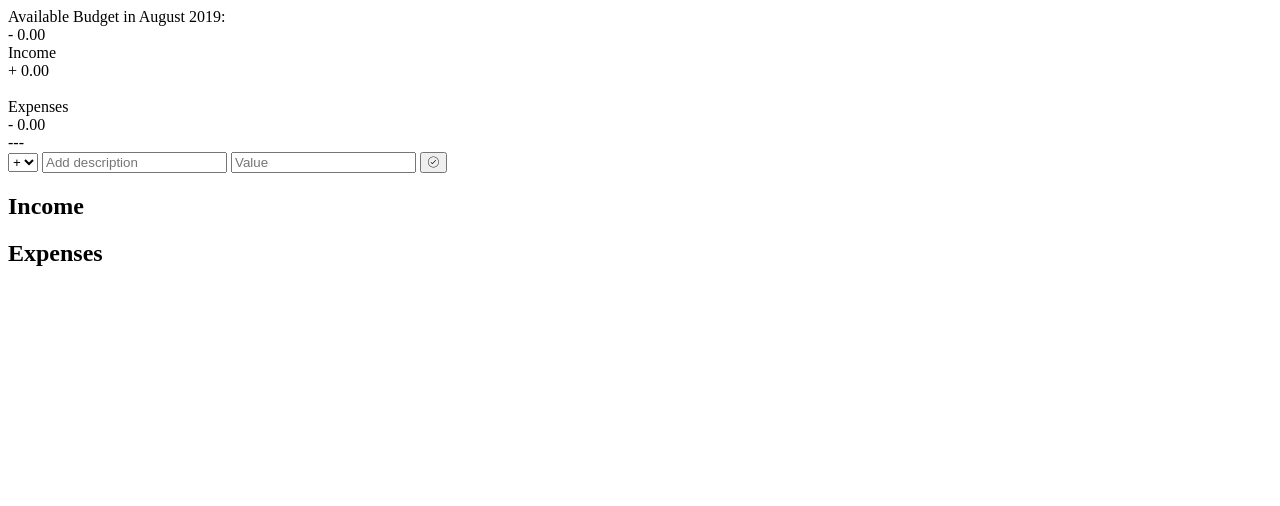
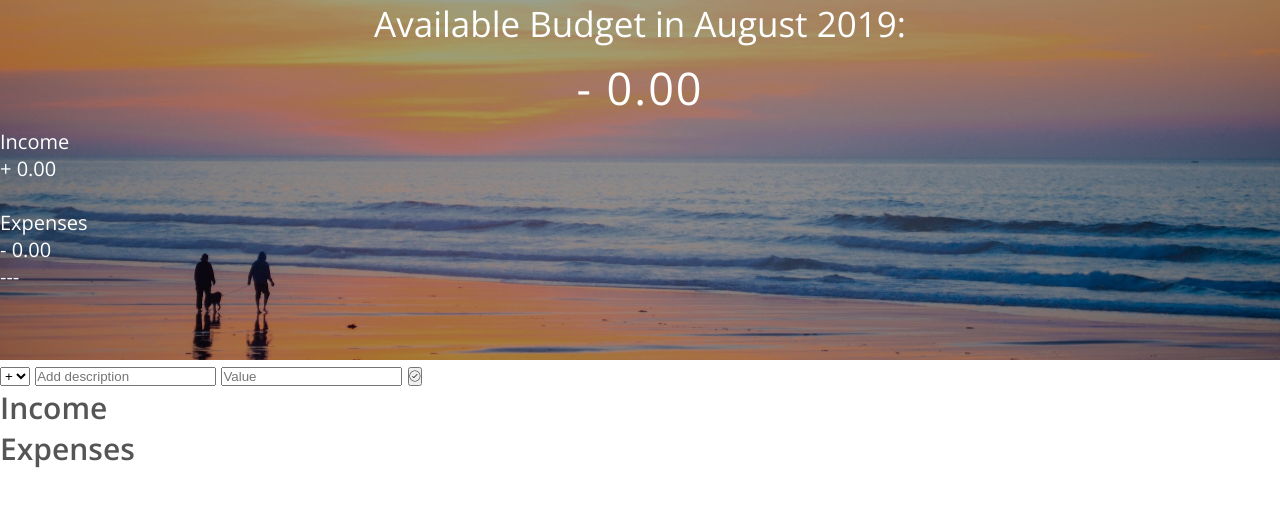
Before and after one commit to magacula/OnABudget, a plain HTML site: page index.html in a window 1280 px wide. Shown: the top 506 px of the page. Drawn offline with nearby package versions, Linux system fonts and the light colour scheme.

Commit message:
added css and some cleaner UI fixes

```diff
--- a/app.js
+++ b/app.js
@@ -9,7 +9,7 @@ var budgetController = (function() {
     this.percentage = -1;
   };
 
-  // Function calculates percentage
+  // Function calculates percentage of total income
   Expense.prototype.calculatePercentages = function (totalIncome) {
     if (totalIncome > 0) {
       this.percentage = Math.round((this.value / totalIncome) * 100);
@@ -38,6 +38,7 @@ var budgetController = (function() {
     data.allItems[type].forEach(function (curr) {
       sum += curr.value;
     });
+
     data.totals[type] = sum;  // stores the sum into totals object
   };
 
@@ -90,7 +91,7 @@ var budgetController = (function() {
 
       // Loop over all elements in inc & exp Array using map
       // Returns a brand new array
-      var ids = data.allItems[type].map(function (current) {
+      ids = data.allItems[type].map(function (current) {
         return current.id;
       });
 
@@ -99,7 +100,7 @@ var budgetController = (function() {
 
       // if the element exists in the array
       if (index !== -1) {
-        data.allItems[type].splice(index, 1) //splice used to remove elements. splice(position where we want to start deleting, # of elements we want to delete)
+        data.allItems[type].splice(index, 1); //splice used to remove elements. splice(position where we want to start deleting, # of elements we want to delete)
       }
 
     },
@@ -210,9 +211,18 @@ var UIController = (function() {
     return (type === 'exp' ? sign = '-' : sign = '+') + ' ' + int + '.' + dec;
   };
 
+  // This function is a for loop, after each iteration it will call callback function
+  // Callback function has parameters (current, index)
+  // Reuseable code for the rest of program if needed
+  var nodeListForEach = function (list, callback) {
+    for (var i = 0; i < list.length; i++) {
+      callback(list[i], i);
+    }
+  };
+
   return {
     // Function that gets input values from user & is returned
-    getInput: function() {
+    getInput: function () {
       return {
         // Creates and returns an object of all 3 input values
         type: document.querySelector(DOMstrings.inputType).value, // Will be either inc or exp
@@ -230,7 +240,7 @@ var UIController = (function() {
         html = '<div class="item clearfix" id="inc-%id%"><div class="item__desciption">%description%</div><div class="right clearfix"><div class="item__value">%value%</div><div class="item__delete"><button class="item__delete--btn"><i class="ion-ios-close-outline"></i></button></div></div></div>';
       } else {
         element = DOMstrings.expensesContainer;
-        html = '<div class="item clearfix" id="exp-%id%"><div class="item__desciption">%description%</div><div class="right clearfix"><div class="item__value">%value%</div><div class="item__percentage">%percentage%</div><div class="item__delete"><button class="item__delete--btn"><i class="ion-ios-close-outline"></i></button></div></div></div>'
+        html = '<div class="item clearfix" id="exp-%id%"><div class="item__desciption">%description%</div><div class="right clearfix"><div class="item__value">%value%</div><div class="item__percentage">%percentage%</div><div class="item__delete"><button class="item__delete--btn"><i class="ion-ios-close-outline"></i></button></div></div></div>';
       }
 
       // Function that replaces the placeholder text with some actual data
@@ -290,16 +300,6 @@ var UIController = (function() {
       // variable that stores all percent labels
       var fields = document.querySelectorAll(DOMstrings.ExpPercLabel);
 
-      // This function is a for loop, after each iteration it will call callback function
-      // Callback function has parameters (current, index)
-      // Reuseable code for the rest of program if needed
-      var nodeListForEach = function (list, callback) {
-        for (var i = 0; i < list.length; i++) {
-          callback(list[i], i);
-          console.log(i);
-        }
-      };
-
       // Function that passes callback function & adds HTML to UI
       nodeListForEach(fields, function (current, index) {
         if (percentages[index] > 0) {
@@ -328,10 +328,26 @@ var UIController = (function() {
       document.querySelector(DOMstrings.dateLabel).textContent = months[month] + ' ' + year; // placeholder html is replaced with current year string
     },
 
+    // Function that changes color depending on income or expense
+    changedType: function () {
+      var fields = document.querySelectorAll(
+        DOMstrings.inputType + ',' +
+        DOMstrings.inputDescription + ',' +
+        DOMstrings.inputValue);
+
+      //  Changes colors
+      nodeListForEach(fields, function (curr) {
+        curr.classList.toggle('red-focus'); //toggle adds the red-focus class when its not there. Also removes it when it is there
+      });
+
+      document.querySelector(DOMstrings.inputBtn).classList.toggle('red');
+
+    },
+
     // Function that gets & returns the object DOMstrings
     getDOMstrings: function() {
       return DOMstrings;
-    },
+    }
   };
 })();
 
@@ -354,6 +370,9 @@ var controller = (function(budgetCtrl, UICtrl) {
     });
     // Deletes events
     document.querySelector(DOM.container).addEventListener('click', ctrlDeleteItem);
+
+    // creates a changed event to change colors of events
+    document.querySelector(DOM.inputType).addEventListener('change', UICtrl.changedType);
   };
 
 
--- a/index.html
+++ b/index.html
@@ -5,7 +5,7 @@
   <meta charset="UTF-8">
   <link href="https://fonts.googleapis.com/css?family=Open+Sans:100,300,400,600" rel="stylesheet" type="text/css">
   <link href="http://code.ionicframework.com/ionicons/2.0.1/css/ionicons.min.css" rel="stylesheet" type="text/css">
-  <link type="text/css" rel="stylesheet" href="style.css">
+  <link href="style.css" type="text/css" rel="stylesheet">
   <title>OnABudget</title>
 </head>
 
@@ -58,7 +58,6 @@
         <!-- displays the income objects that were created  -->
         <div class="income__list">
 
-
           <!--
           <div class="item clearfix" id="income-0">
             <div class="item__desciption">Salary</div>
@@ -72,11 +71,6 @@
             </div>
           </div>
           -->
-
-
-
-
-
 
         </div>
       </div>
@@ -99,22 +93,10 @@
           </div>
           -->
 
-
-
         </div>
       </div>
-
-
-
-
     </div>
   </div>
-
-
-
-
-
-
 
   <script src="app.js"></script>
 </body>
--- a/style.css
+++ b/style.css
@@ -0,0 +1,54 @@
+/********** GENERAL **********/
+/****************************/
+* {
+    margin: 0;
+    padding: 0;
+    box-sizing: border-box;
+}
+
+body {
+    color: #555;
+    font-family: Open Sans;
+    font-size: 20px;
+    position: relative;
+    height: 400vh;
+    font-weight: 400;
+}
+
+.right {
+     float: none;
+     position: relative;
+}
+ .red {
+     color: #FF5049 !important;
+}
+ .red-focus:focus {
+     border: 3px solid #FF5049 !important;
+}
+
+/********** TOP PART **********/
+/******************************/
+ .top {
+     height: 45vh;
+     background-image: linear-gradient(rgba(0, 0, 0, 0.35), rgba(0, 0, 0, 0.35)), url('bg.jpg');
+     background-size: cover;
+     background-position: center;
+     position: relative;
+}
+ .budget {
+     position: relative;
+     color: #fff;
+}
+ .budget__title {
+     font-size: 35px;
+     text-align: center;
+     margin-bottom: 10px;
+     font-weight: 300;
+}
+ .budget__value {
+     font-weight: 300;
+     font-size: 45px;
+     text-align: center;
+     margin-bottom: 10px;
+     letter-spacing: 2px;
+}
```
Also changed, not shown: bg.jpg (added).
